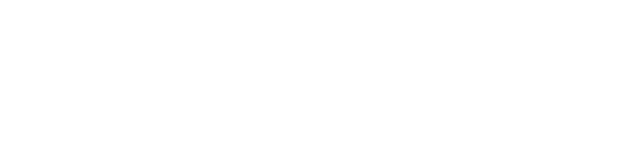
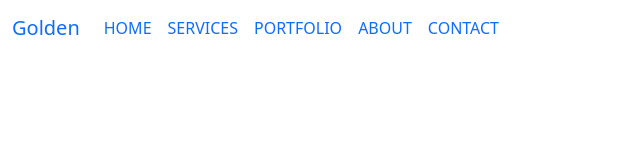
Before and after one commit to Keymax-pl/New-project, a website: page index.html in a window 1280 px wide. Shown: the whole page, without its empty margins (0-640 px from the left). Drawn offline with nearby package versions, Linux system fonts and the light colour scheme; files that its build step writes are made by us from their sources.

Commit message:
Add navbar

```diff
--- a/index.html
+++ b/index.html
@@ -10,9 +10,33 @@
         <title> Creative agency </title>
     </head>
     <body>
-        <header>
-
-        </header>
-
+        <nav class="navbar navbar-expand-lg bg-body-tertiary">
+            <div class="container-fluid">
+              <a class="navbar-brand" href="#">Golden</a>
+              <button class="navbar-toggler" type="button" data-bs-toggle="collapse" data-bs-target="#navbarNav" aria-controls="navbarNav" aria-expanded="false" aria-label="Toggle navigation">
+                <span class="navbar-toggler-icon"></span>
+              </button>
+              <div class="collapse navbar-collapse" id="navbarNav">
+                <ul class="navbar-nav">
+                  <li class="nav-item">
+                    <a class="nav-link active" aria-current="page" href="#">HOME</a>
+                  </li>
+                  <li class="nav-item">
+                    <a class="nav-link" href="#">SERVICES</a>
+                  </li>
+                  <li class="nav-item">
+                    <a class="nav-link" href="#">PORTFOLIO</a>
+                  </li>
+                  <li class="nav-item">
+                    <a class="nav-link" href="#">ABOUT</a>
+                  </li>
+                  <li class="nav-item">
+                    <a class="nav-link" href="#">CONTACT</a>
+                  </li>
+                </ul>
+              </div>
+            </div>
+          </nav>
+    <script src="https://cdn.jsdelivr.net/npm/bootstrap@5.3.2/dist/js/bootstrap.bundle.min.js" integrity="sha384-C6RzsynM9kWDrMNeT87bh95OGNyZPhcTNXj1NW7RuBCsyN/o0jlpcV8Qyq46cDfL" crossorigin="anonymous"></script>
     </body>
 </html>
```
Also changed, not shown: style.css (added), style.scss (added), 1 other file.
